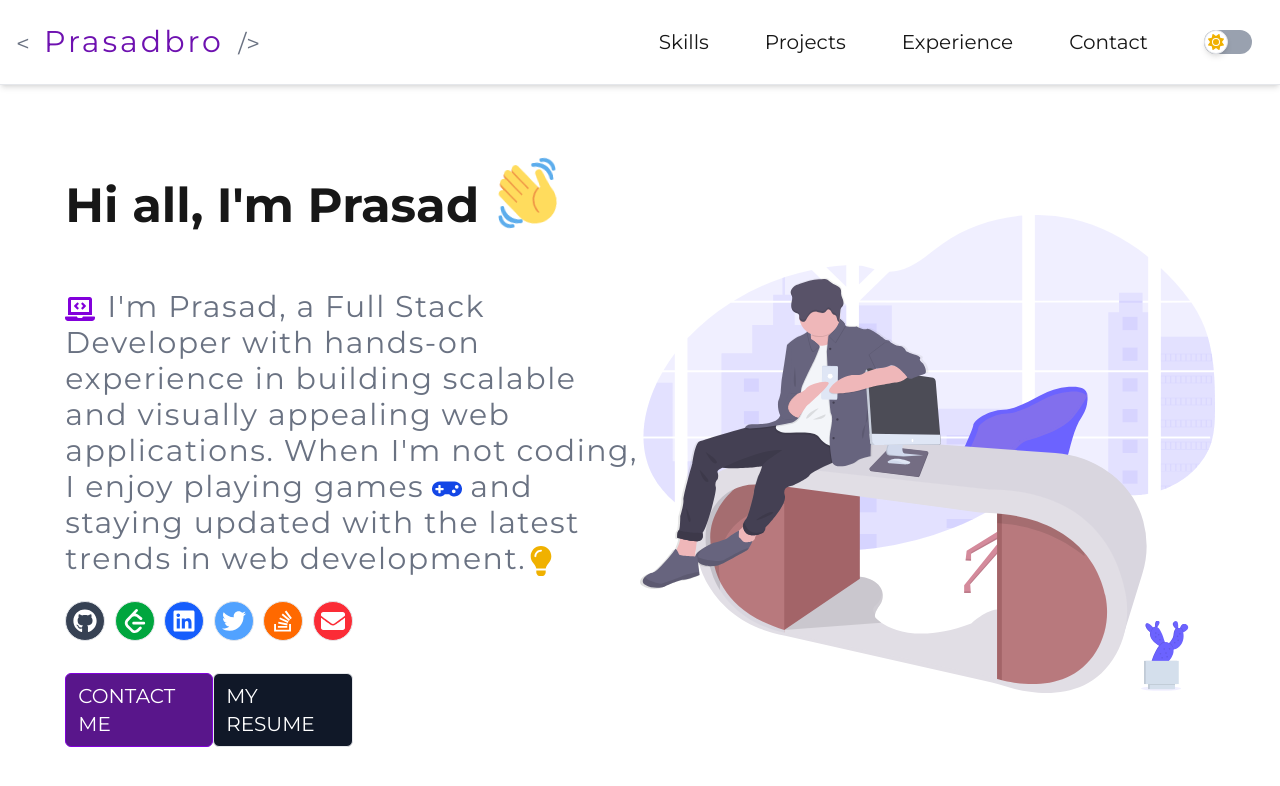
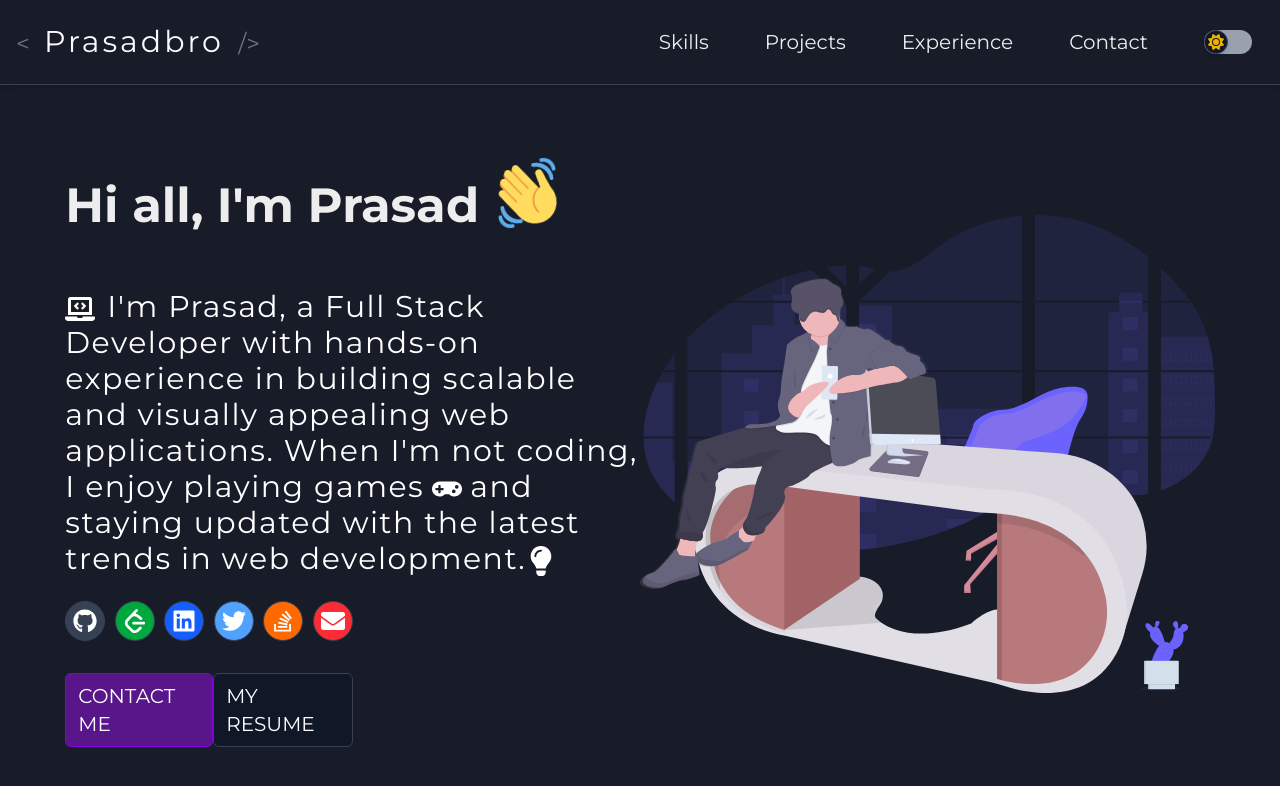
Before and after one commit to PrasadBroo/PrasadBroo.github.io, a Next.js app: page / in a window 1280 px wide. Shown: the top 786 px of the page. Built offline with nearby package versions, Linux system fonts and the light colour scheme.

Commit message:
Refactor ThemeContext to streamline theme retrieval from localStorage and enhance theme application logic; improve handling of theme state updates and console logging for debugging.

```diff
--- a/src/contexts/ThemeContext.tsx
+++ b/src/contexts/ThemeContext.tsx
@@ -25,8 +25,8 @@ export function ThemeProvider({ children }: PropsType) {
     ) {
       setTheme("dark");
     } else {
-      const isDarkMode = JSON.parse(localStorage.getItem("theme") || "false");
-      setTheme(isDarkMode ? "dark" : "light");
+      const theme = localStorage.getItem("theme") as ThemeContextProps["theme"];
+      setTheme(theme);
     }
     return () => {
       localStorage.removeItem("theme");
@@ -34,10 +34,10 @@ export function ThemeProvider({ children }: PropsType) {
   }, []);
 
   useEffect(() => {
-    if (theme === "dark")
-      document.documentElement.setAttribute("data-theme", theme);
-    else document.documentElement.removeAttribute("data-theme");
-    localStorage.setItem("theme", JSON.stringify(theme));
+    console.log(theme);
+    if (!theme) return;
+    document.documentElement.setAttribute("data-theme", theme);
+    localStorage.setItem("theme", theme);
   }, [theme]);
 
   const toggleDarkMode = () => {
```
